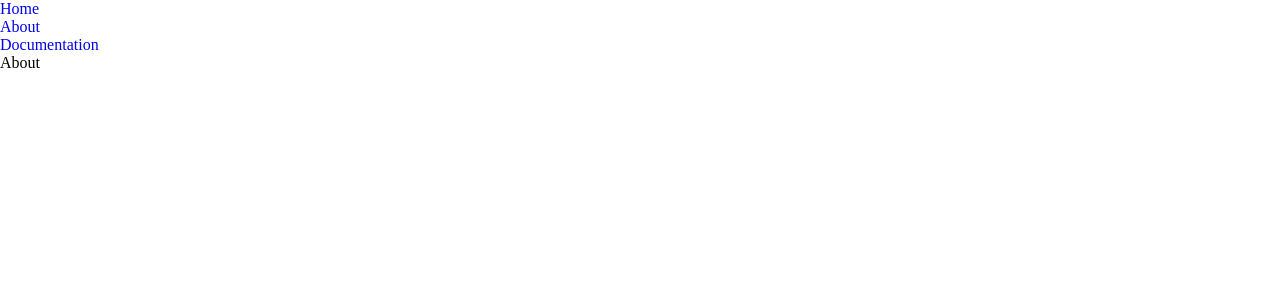
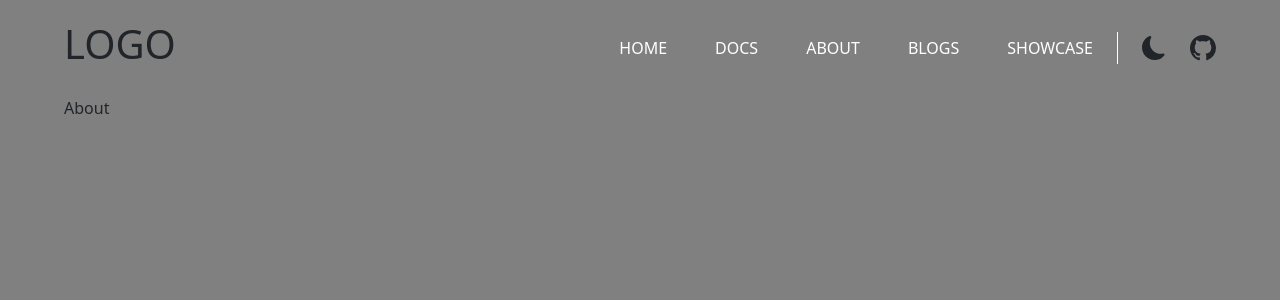
Before and after one commit to lugh-tuatha/FusionUI, a React (Vite) app: page /about in a window 1280 px wide. Shown: the top 300 px of the page. Built offline with nearby package versions, Linux system fonts and the light colour scheme.

Commit message:
add: header components

```diff
--- a/package.json
+++ b/package.json
@@ -9,8 +9,10 @@
     "preview": "vite preview"
   },
   "dependencies": {
+    "bootstrap": "^5.2.3",
     "react": "^18.2.0",
     "react-dom": "^18.2.0",
+    "react-icons": "^4.7.1",
     "react-router-dom": "^6.8.2"
   },
   "devDependencies": {
--- a/src/App.css
+++ b/src/App.css
@@ -1,4 +1,4 @@
 #root {
-  max-width: 1580px;
+  max-width: 90%;
   margin: 0 auto;
 }
--- a/src/App.jsx
+++ b/src/App.jsx
@@ -8,7 +8,6 @@ function App() {
   return (
     <div className="App">
       <Header />
-      Home
     </div>
   )
 }
--- /dev/null
+++ b/src/components/header/header.css
@@ -0,0 +1,54 @@
+nav{
+  height: 6rem;
+}
+
+nav ul{
+  list-style-type: none;
+}
+
+a:hover {
+  color: black;
+}
+
+nav .line{
+  background-color: white;
+  width: 1px;
+  height: 2rem;
+}
+
+.navbar-mobile{
+  position: fixed;
+  width: 90%;
+  top: 0;
+  height: 6rem;
+}
+
+.nav-menu{
+  position: absolute;
+  top: 0;
+  right: 0;
+  width: 100%;
+  height: 100%;
+  background-color: gray;
+  transition: 100ms;
+  opacity: 0;
+}
+
+.nav-menu.active {
+  opacity: 1;
+  transition: 100ms;
+}
+
+.nav-menu .head{
+  width: 90%;
+  margin: 0 auto;
+  height: 6rem;
+}
+
+.nav-menu ul li{
+  margin-top: 1rem;
+  width: 95%;
+}
+
+.nav-menu ul li:hover{
+}
--- a/src/components/header/index.jsx
+++ b/src/components/header/index.jsx
@@ -1,16 +1,62 @@
-import React from 'react'
+import React, { useState } from 'react'
 import { Link } from "react-router-dom";
+import 'bootstrap/dist/css/bootstrap.css';
+import './header.css'
+
+import * as BsIcon from "react-icons/bs";
+import * as FaIcon from "react-icons/fa";
 
 
 function Header() {
+  const [navbar, setNavbar] = useState(false)
+
+  const showNavbar = () => setNavbar(!navbar)
+
   return (
     <div>
-      <ul>
-        <li><Link to="/">Home</Link></li>
-        <li><Link to="/about">About</Link></li>
-        <li><Link to="/documentation">Documentation</Link></li>
-      </ul>
+      <nav className='d-flex align-items-center justify-content-between'>
+        <h1 className='d-none d-md-block'>LOGO</h1>
+
+        <div className='d-md-flex d-none'>
+          <ul className='d-md-flex my-auto gap-5 me-4'>
+            <li><Link to="/">HOME</Link></li>
+            <li><Link to="/docs">DOCS</Link></li>
+            <li><Link to="/about">ABOUT</Link></li>
+            <li><Link to="/blogs">BLOGS</Link></li>
+            <li><Link to="/showcase">SHOWCASE</Link></li>
+          </ul>
+
+          <div className='d-md-flex align-items-center gap-4'>
+            <div className="line"></div>
+            <BsIcon.BsFillMoonFill size={24}/>
+            <BsIcon.BsGithub size={26}/>
+          </div>
+        </div>
+      </nav>
+
+      <nav className='d-md-none'>
+        <div className="d-flex justify-content-between align-items-center navbar-mobile">
+          <h1 className='my-auto'>LOGO</h1>
+
+          <FaIcon.FaBars size={32} className='show ?' onClick={showNavbar}/>
+        </div>
+
+        <div className={navbar ? 'nav-menu active' : 'nav-menu'}>
+          <div className="d-flex align-items-center justify-content-between head">
+            <h1 className='my-auto'>LOGO</h1>
+            <BsIcon.BsXLg size={30} className='show ?' onClick={showNavbar}/>
+          </div>
+          <ul className='text-center' onClick={showNavbar}>
+            <li><Link to="/">HOME</Link></li>
+            <li><Link to="/docs">DOCS</Link></li>
+            <li><Link to="/about">ABOUT</Link></li>
+            <li><Link to="/blogs">BLOGS</Link></li>
+            <li><Link to="/showcase">SHOWCASE</Link></li>
+          </ul>
+        </div>
+      </nav>
     </div>
+
   )
 }
 
--- a/src/index.css
+++ b/src/index.css
@@ -1,8 +1,14 @@
-a {
-  text-decoration: inherit;
+:root{
+  --primary: #6625BF;
 }
 
-*{
+a{
+  text-decoration: none;
+  color: #fff;
+}
+
+body{
   margin: 0;
   padding: 0;
+  background-color: gray;
 }
--- /dev/null
+++ b/src/pages/Blogs.jsx
@@ -0,0 +1,13 @@
+import React from 'react'
+import Header from '../components/header'
+
+function Blogs() {
+  return (
+    <div>
+      <Header />
+      <p>Blogs</p>
+    </div>
+  )
+}
+
+export default Blogs
--- /dev/null
+++ b/src/pages/Components.jsx
@@ -0,0 +1,13 @@
+import React from 'react'
+import Header from '../components/header'
+
+function Showcase() {
+  return (
+    <div>
+      <Header />
+      <p>Components</p>
+    </div>
+  )
+}
+
+export default Showcase
--- /dev/null
+++ b/src/pages/Showcase.jsx
@@ -0,0 +1,13 @@
+import React from 'react'
+import Header from '../components/header'
+
+function Showcase() {
+  return (
+    <div>
+      <Header />
+      <p>Showcase</p>
+    </div>
+  )
+}
+
+export default Showcase
```
Also changed, not shown: src/main.jsx (+18 -3 lines), src/pages/Docs.jsx (renamed from src/pages/Documentation.jsx), 1 other file (tests, documents, lock files or other folders).
